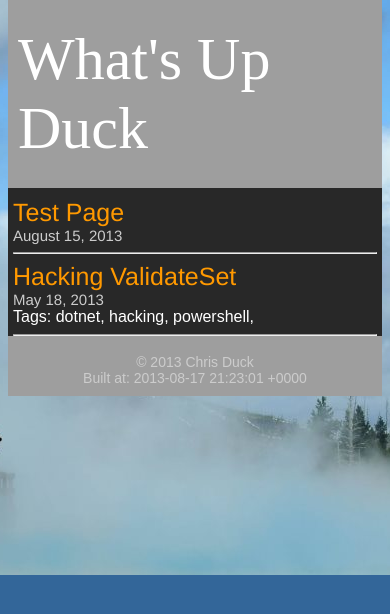
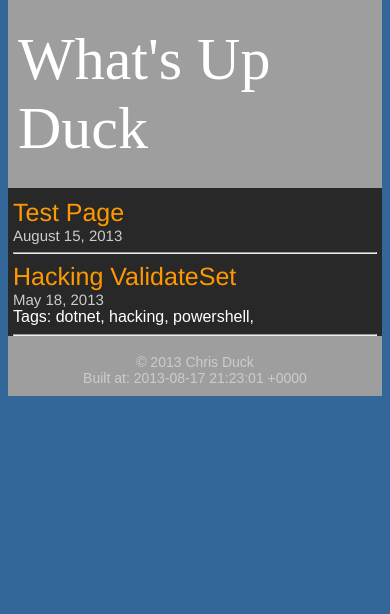
Before and after one commit to gpduck/gpduck.github.io, a Jekyll site: the page built from index.html, in a window 390 px wide. Shown: the top 614 px of the page. Built offline with Jekyll 4.4.1, drawn with Linux system fonts in a browser that asks for light colours; comment, search, counter and statistics services are not loaded.

Commit message:
remove background image on mobile

```diff
--- a/css/site.css
+++ b/css/site.css
@@ -188,6 +188,10 @@
 }
 
 @media screen and (max-width: 500px) {
+	body {
+		background: #336699
+	}
+
 	#bodywrapper {
 		width: 100%;
 		padding-left: 0px;
```
